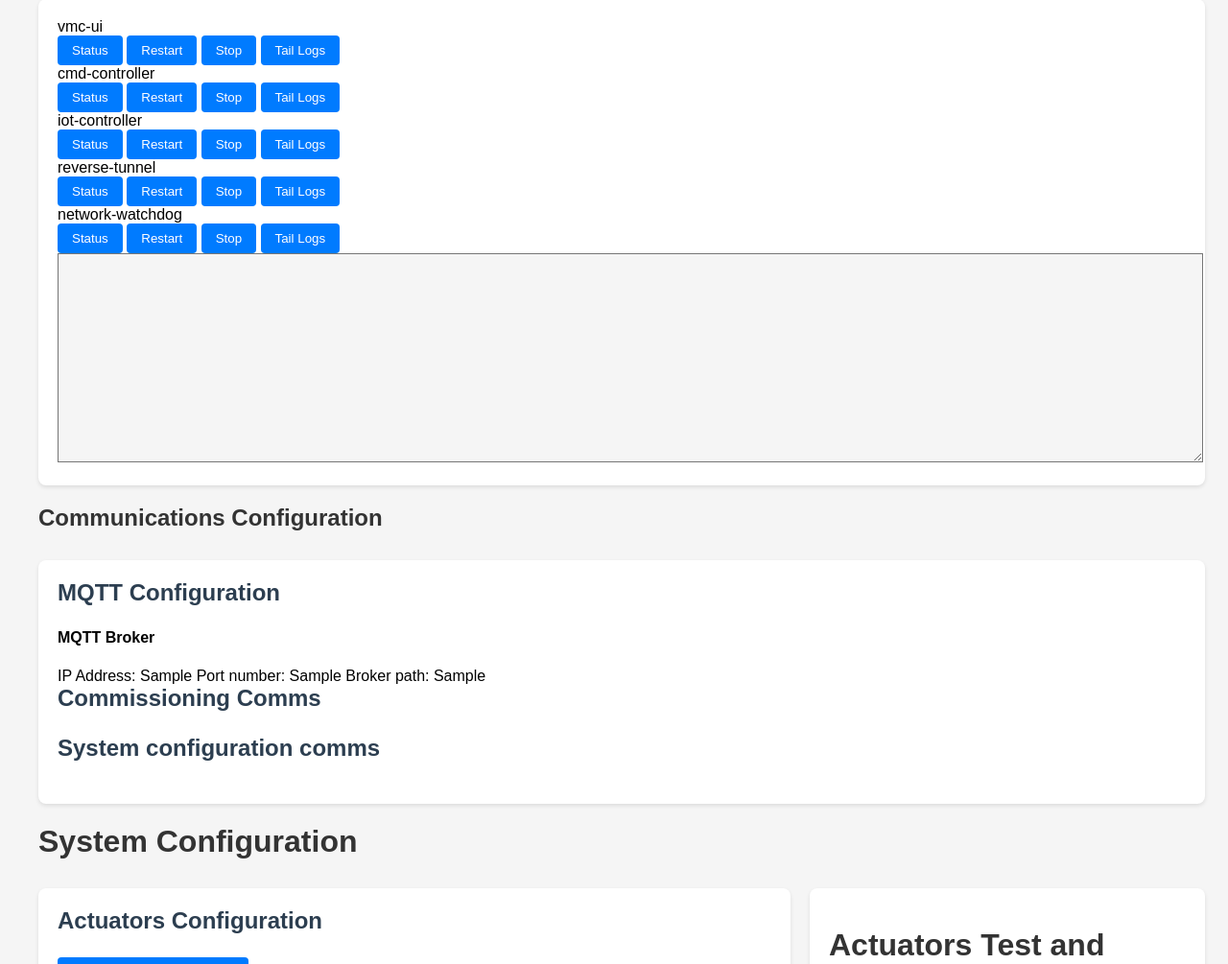
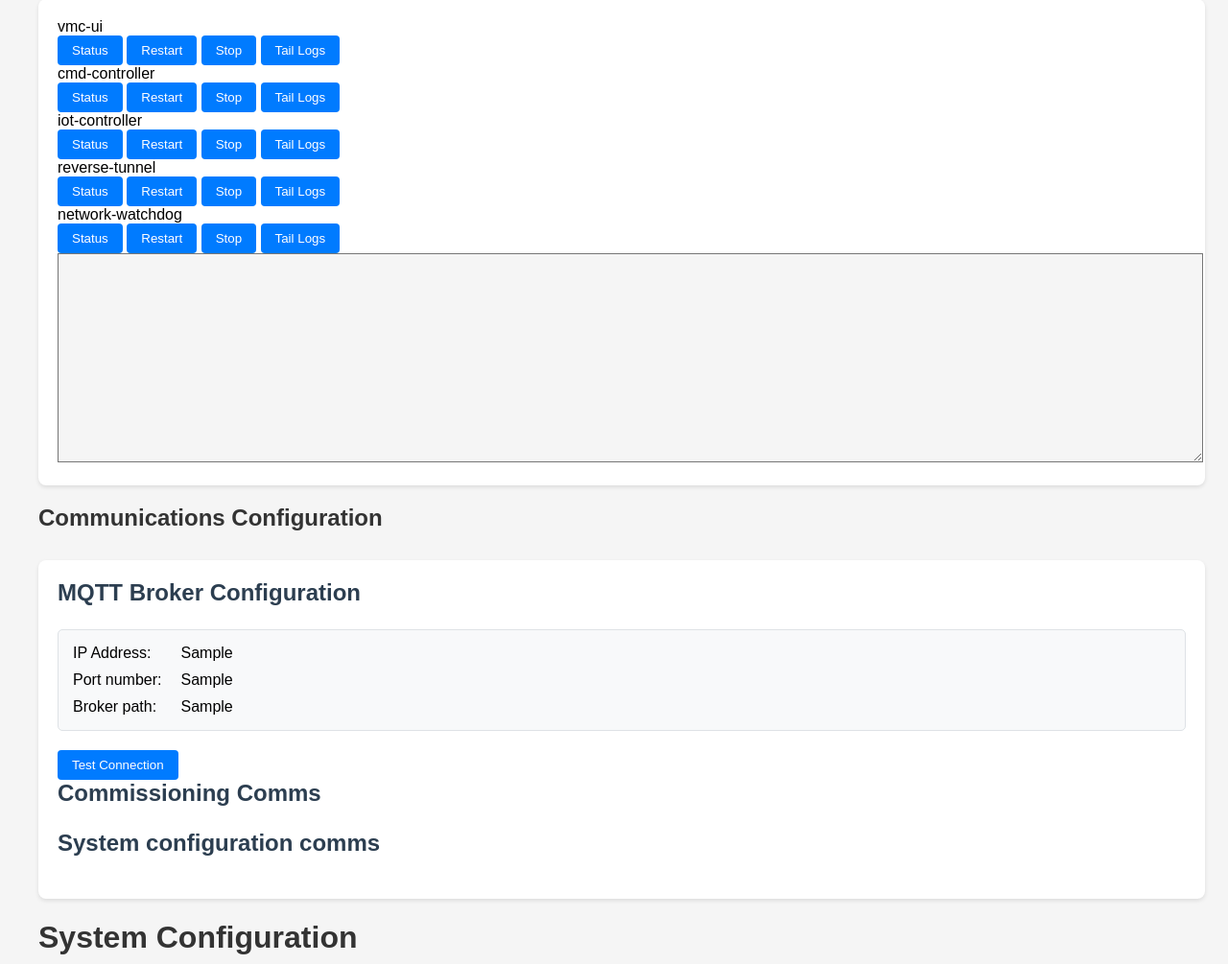
Before and after one commit to yersiniasGhost/raptor, a Python web app: template src/api/v2/templates/configuration.html in a window 1280 px wide. Shown: the part 749-1754 px from the top of the page at 96% size. Run offline with Jinja, Linux system fonts and the light colour scheme; the template is opened without the code that fills it: most values are stand-ins (such as "Sample title", 1, 10 or a date in 2020).

Commit message:
Adding MQTT connection test.

```diff
--- a/src/api/v2/templates/configuration.html
+++ b/src/api/v2/templates/configuration.html
@@ -83,6 +83,16 @@
         background-color: #ffc107;
         color: #212529;
     }
+    .mqtt-config {
+            display: grid;
+            grid-template-columns: auto 1fr;
+            gap: 10px 20px;
+            margin-bottom: 20px;
+            padding: 15px;
+            background-color: #f8f9fa;
+            border-radius: 5px;
+            border: 1px solid #dee2e6;
+        }
 </style>
 {% endblock %}
 
@@ -140,11 +150,21 @@
 <h2>Communications Configuration</h2>
 <div class="config-container">
     <div class="config-section">
-        <h3 class="config-title">MQTT Configuration</h3>
-            <h4>MQTT Broker</h4>
-            <span>IP Address: {{ mqtt_broker_ip }}</span>
-            <span>Port number: {{ mqtt_broker_port }}</span>
-            <span>Broker path: {{ mqtt_path }}</span>
+        <h3 class="config-title">MQTT Broker Configuration</h3>
+            <div class="mqtt-config">
+                <span class="config-label">IP Address:</span>
+                <span class="config-value">{{ mqtt_broker_ip }}</span>
+
+                <span class="config-label">Port number:</span>
+                <span class="config-value">{{ mqtt_broker_port }}</span>
+
+                <span class="config-label">Broker path:</span>
+                <span class="config-value">{{ mqtt_path }}</span>
+            </div>
+            <div class="test-section">
+                <button type="button" class="test-button" onclick="mqttTest()">Test Connection</button>
+                <div id="mqtt-status"></div>
+            </div>
 
         <h3 class="config-title">Commissioning Comms</h3>
         <h3 class="config-title">System configuration comms</h3>
@@ -185,6 +205,47 @@
 {% block scripts %}
 
 <script>
+    async function mqttTest() {
+            const button = document.querySelector('.test-button');
+            const statusDiv = document.getElementById('mqtt-status');
+
+            // Disable button and show loading state
+            button.disabled = true;
+            button.textContent = 'Testing...';
+            statusDiv.innerHTML = '<span class="loading">🔄 Testing connection...</span>';
+
+            try {
+                const response = await fetch('/configuration/mqtt-test', {
+                    method: 'POST',
+                    headers: {
+                        'Content-Type': 'application/json',
+                    },
+                    // Add any required request body data here if needed
+                    // body: JSON.stringify({})
+                });
+
+                if (!response.ok) {
+                    throw new Error(`HTTP error! status: ${response.status}`);
+                }
+
+                const result = await response.json();
+
+                // Check if the response indicates success
+                if (result === true || result.success === true || result.status === 'success') {
+                    statusDiv.innerHTML = '<span class="status-success"><span class="status-icon">✅</span>Connection successful</span>';
+                } else {
+                    statusDiv.innerHTML = '<span class="status-error"><span class="status-icon">❌</span>Connection failed</span>';
+                }
+
+            } catch (error) {
+                console.error('MQTT test error:', error);
+                statusDiv.innerHTML = '<span class="status-error"><span class="status-icon">❌</span>Connection failed: ' + error.message + '</span>';
+            } finally {
+                // Re-enable button
+                button.disabled = false;
+                button.textContent = 'Test Connection';
+            }
+
     async function recommission() {
         try {
             const response = await fetch(`/configuration/recommission`, { method: 'POST' });
```
Also changed, not shown: src/api/v2/routes/configuration.py (+8 -0 lines), src/cloud/mqtt_comms.py (+21 -0 lines).
